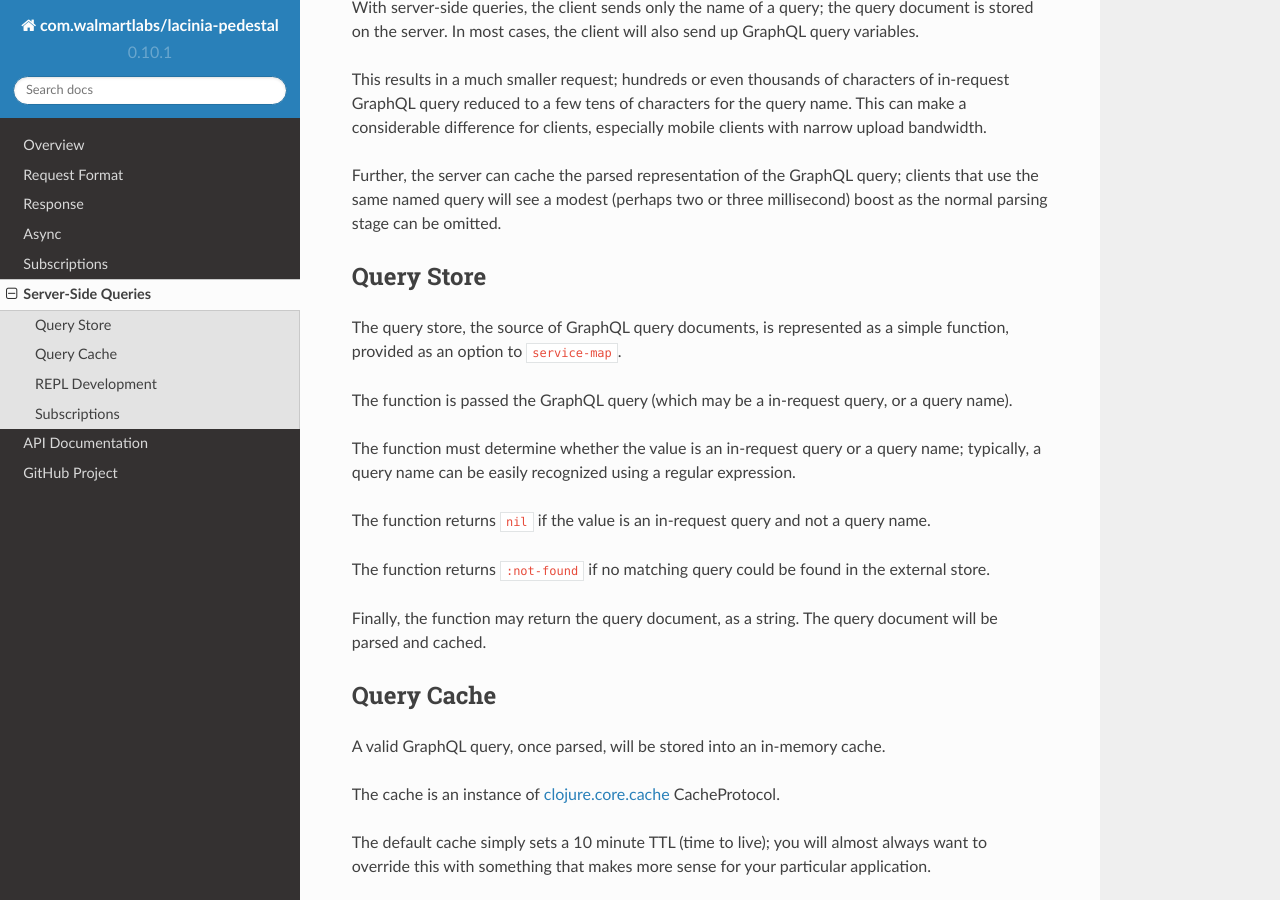
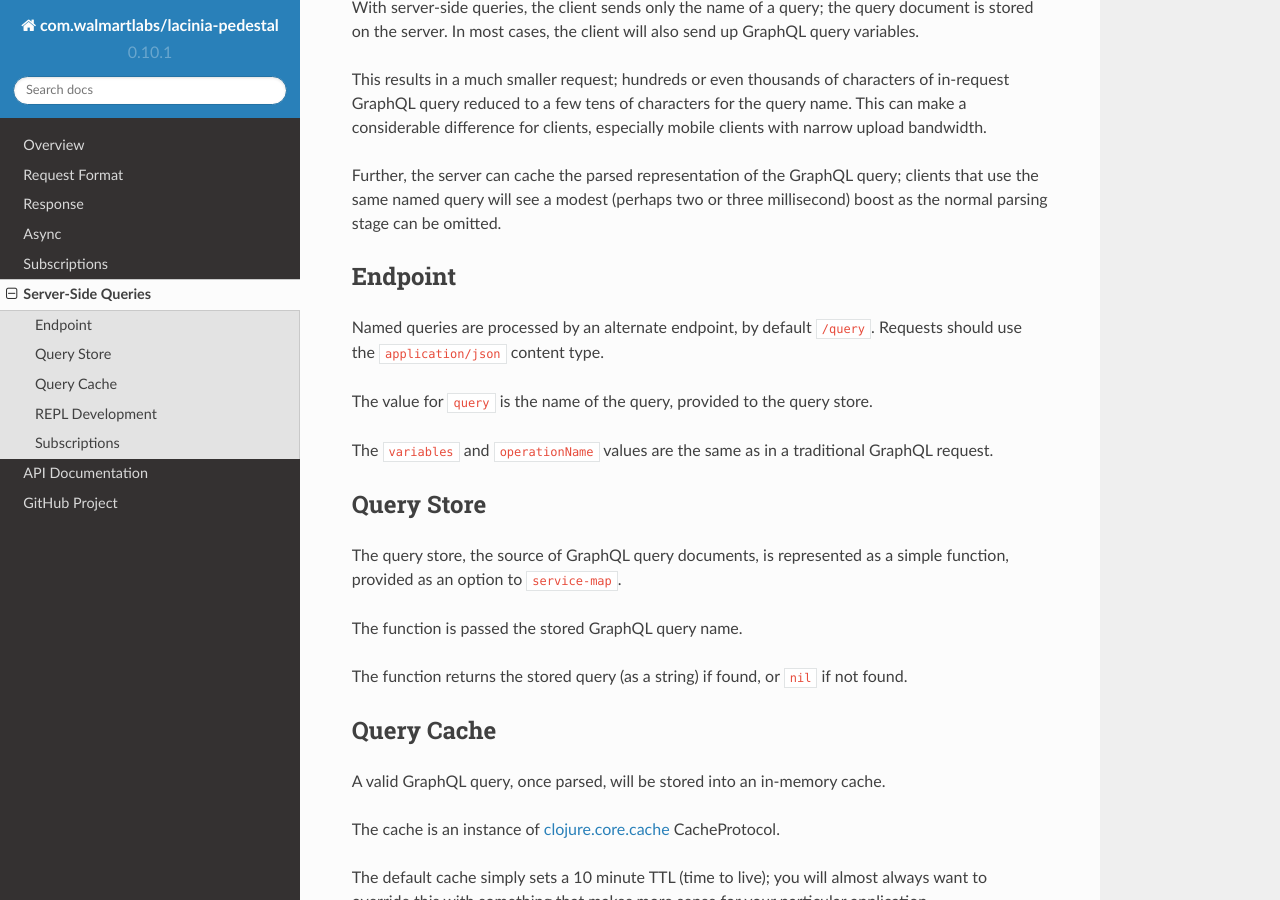
Before and after one commit to walmartlabs/lacinia-pedestal, a Sphinx documentation site: the page built from docs/server-side.rst, in a window 1280 px wide and 900 px high, scrolled down 404 px. Built offline with Sphinx 7.4.7 and the Read the Docs theme 2.0.0, drawn with Linux system fonts in a browser that asks for light colours.

Commit message:
Expose named queries on a different URI

```diff
--- a/docs/server-side.rst
+++ b/docs/server-side.rst
@@ -24,23 +24,25 @@ Further, the server can cache the parsed representation of the GraphQL query; cl
 the same named query will see a modest (perhaps two or three millisecond) boost as the normal parsing stage can be
 omitted.
 
+Endpoint
+--------
+
+Named queries are processed by an alternate endpoint, by default ``/query``.
+Requests should use the ``application/json`` content type.
+
+The value for ``query`` is the name of the query, provided to the query store.
+
+The ``variables`` and ``operationName`` values are the same as in a traditional GraphQL request.
+
 Query Store
 -----------
 
 The query store, the source of GraphQL query documents, is represented as a simple function, provided
 as an option to ``service-map``.
 
-The function is passed the GraphQL query (which may be a in-request query, or a query name).
+The function is passed the stored GraphQL query name.
 
-The function must determine whether the value is an in-request query or a query name; typically,
-a query name can be easily recognized using a regular expression.
-
-The function returns ``nil`` if the value is an in-request query and not a query name.
-
-The function returns ``:not-found`` if no matching query could be found in the external store.
-
-Finally, the function may return the query document, as a string.
-The query document will be parsed and cached.
+The function returns the stored query (as a string) if found, or ``nil`` if not found.
 
 Query Cache
 -----------
```
Also changed, not shown: CHANGELOG.md (+5 -0 lines), 3 other files.
